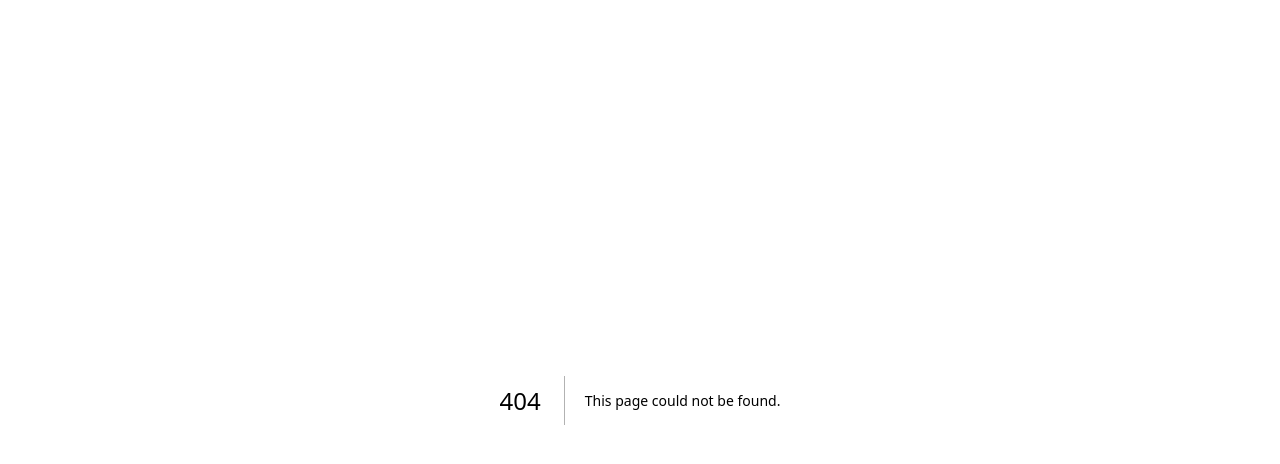
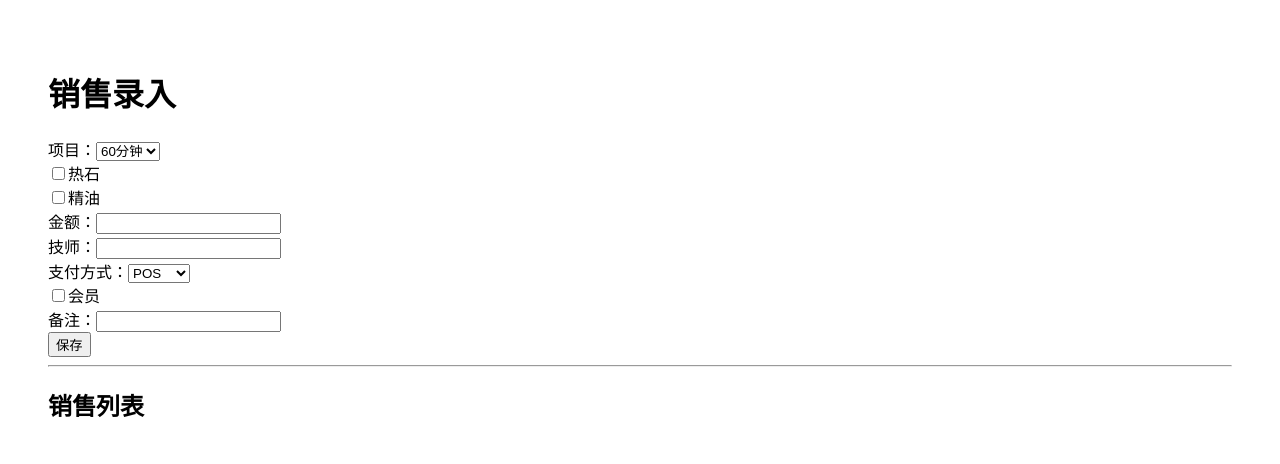
Before and after one commit to cybercai003-ship-it/A1-massage-system, a Next.js app: page /sales in a window 1280 px wide. Before the commit this address had no page. Shown: the top 464 px of the page. Built offline with nearby package versions, Linux system fonts and the light colour scheme.

Commit message:
Create page.js

```diff
--- /dev/null
+++ b/app/sales/page.js
@@ -0,0 +1,168 @@
+"use client";
+import { useEffect, useState } from "react";
+
+export default function SalesPage() {
+  const [form, setForm] = useState({
+    service: "60",
+    hotStone: false,
+    essentialOil: false,
+    price: "",
+    therapist: "",
+    paymentMethod: "POS",
+    giftCardNo: "",
+    isMember: false,
+    memberPhone: "",
+    note: "",
+  });
+
+  const [sales, setSales] = useState([]);
+
+  useEffect(() => {
+    const saved = JSON.parse(localStorage.getItem("sales") || "[]");
+    setSales(saved);
+  }, []);
+
+  function handleChange(e) {
+    const { name, value, type, checked } = e.target;
+    setForm({
+      ...form,
+      [name]: type === "checkbox" ? checked : value,
+    });
+  }
+
+  function handleSubmit() {
+    if (!form.therapist) {
+      alert("请输入技师");
+      return;
+    }
+
+    if (form.paymentMethod !== "Gift Card" && !form.price) {
+      alert("请输入金额");
+      return;
+    }
+
+    if (form.paymentMethod === "Gift Card" && !form.giftCardNo) {
+      alert("请输入礼品卡号");
+      return;
+    }
+
+    const newSale = {
+      ...form,
+      id: Date.now(),
+      time: new Date().toLocaleString(),
+      price: form.paymentMethod === "Gift Card" ? 0 : Number(form.price),
+    };
+
+    const updated = [...sales, newSale];
+    localStorage.setItem("sales", JSON.stringify(updated));
+    setSales(updated);
+
+    alert("已保存");
+
+    setForm({
+      service: "60",
+      hotStone: false,
+      essentialOil: false,
+      price: "",
+      therapist: "",
+      paymentMethod: "POS",
+      giftCardNo: "",
+      isMember: false,
+      memberPhone: "",
+      note: "",
+    });
+  }
+
+  function handleDelete(id) {
+    const updated = sales.filter((s) => s.id !== id);
+    localStorage.setItem("sales", JSON.stringify(updated));
+    setSales(updated);
+  }
+
+  return (
+    <div style={{ padding: 40 }}>
+      <h1>销售录入</h1>
+
+      <div>
+        <label>项目：</label>
+        <select name="service" value={form.service} onChange={handleChange}>
+          <option value="30">30分钟</option>
+          <option value="60">60分钟</option>
+          <option value="90">90分钟</option>
+        </select>
+      </div>
+
+      <div>
+        <label>
+          <input type="checkbox" name="hotStone" checked={form.hotStone} onChange={handleChange}/>
+          热石
+        </label>
+      </div>
+
+      <div>
+        <label>
+          <input type="checkbox" name="essentialOil" checked={form.essentialOil} onChange={handleChange}/>
+          精油
+        </label>
+      </div>
+
+      <div>
+        <label>金额：</label>
+        <input name="price" value={form.price} onChange={handleChange} />
+      </div>
+
+      <div>
+        <label>技师：</label>
+        <input name="therapist" value={form.therapist} onChange={handleChange} />
+      </div>
+
+      <div>
+        <label>支付方式：</label>
+        <select name="paymentMethod" value={form.paymentMethod} onChange={handleChange}>
+          <option value="POS">POS</option>
+          <option value="Cash">现金</option>
+          <option value="Gift Card">礼品卡</option>
+        </select>
+      </div>
+
+      {form.paymentMethod === "Gift Card" && (
+        <div>
+          <label>礼品卡号：</label>
+          <input name="giftCardNo" value={form.giftCardNo} onChange={handleChange}/>
+        </div>
+      )}
+
+      <div>
+        <label>
+          <input type="checkbox" name="isMember" checked={form.isMember} onChange={handleChange}/>
+          会员
+        </label>
+      </div>
+
+      {form.isMember && (
+        <div>
+          <label>手机号：</label>
+          <input name="memberPhone" value={form.memberPhone} onChange={handleChange}/>
+        </div>
+      )}
+
+      <div>
+        <label>备注：</label>
+        <input name="note" value={form.note} onChange={handleChange}/>
+      </div>
+
+      <button onClick={handleSubmit}>保存</button>
+
+      <hr />
+
+      <h2>销售列表</h2>
+
+      {sales.map((s) => (
+        <div key={s.id}>
+          {s.time} - {s.therapist} - ${s.price} - {s.paymentMethod}
+          <button onClick={() => handleDelete(s.id)}>删除</button>
+        </div>
+      ))}
+    </div>
+  );
+}
```
